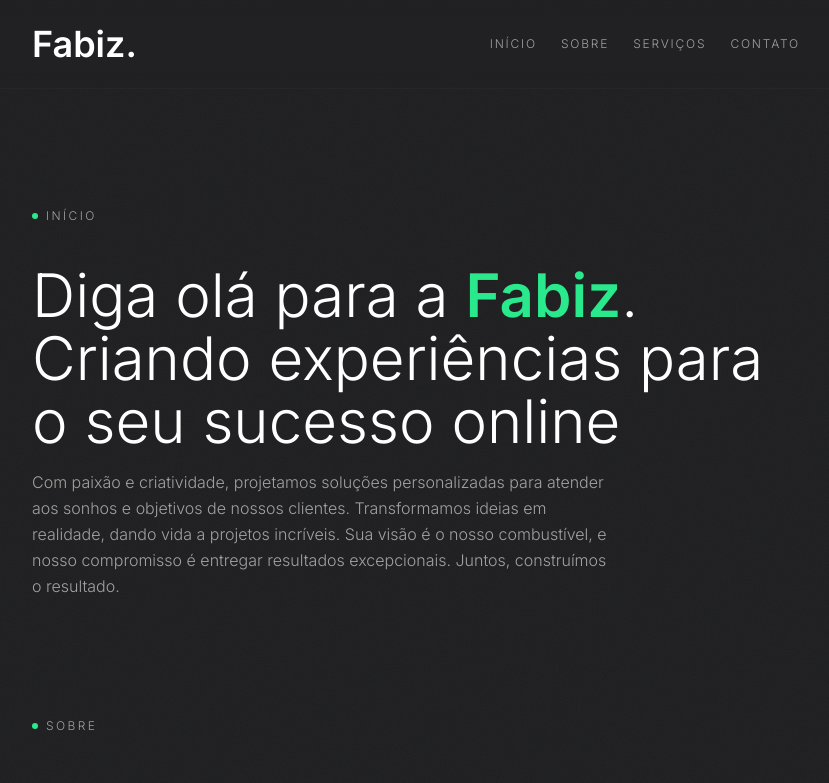
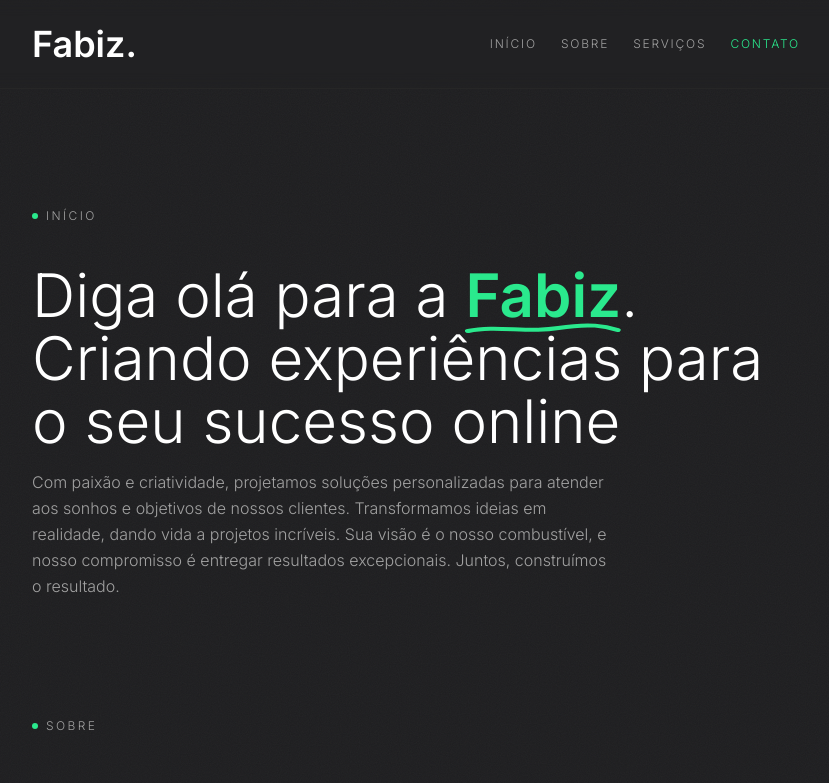
Before and after one commit to fabiovaz/fabiz, a Next.js app: page / in a window 1280 px wide. Shown: the top 783 px of the page, without its empty margins (224-1053 px from the left). Built offline with nearby package versions, Linux system fonts and the light colour scheme.

Commit message:
fix: new layout

```diff
--- a/src/app/layout.tsx
+++ b/src/app/layout.tsx
@@ -11,10 +11,29 @@ const inter = Inter({
 	weight: ["300", "600"],
 });
 
+const title = "Fabiz.";
+const description =
+	"Impulsionando o seu sucesso digital com soluções criativas e estratégicas. Transforme ideias em resultados surpreendentes. Descubra o poder da nossa abordagem!";
+
 export const metadata: Metadata = {
-	title: "Fabiz.",
-	description:
-		"Impulsionando o seu sucesso digital com soluções criativas e estratégicas. Transforme ideias em resultados surpreendentes. Descubra o poder da nossa abordagem!",
+	metadataBase: new URL("https://fabiz.com.br"),
+	title,
+	description,
+	openGraph: {
+		title,
+		description,
+		url: "/",
+		siteName: title,
+		locale: "pt_BR",
+		type: "website",
+		images: [{ url: "/fabiz.png", width: 1200, height: 630 }],
+	},
+	twitter: {
+		card: "summary_large_image",
+		title,
+		description,
+		images: ["/fabiz.png"],
+	},
 };
 
 export default function RootLayout({
--- /dev/null
+++ b/src/app/robots.ts
@@ -0,0 +1,13 @@
+import type { MetadataRoute } from "next";
+
+export const dynamic = "force-static";
+
+export default function robots(): MetadataRoute.Robots {
+	return {
+		rules: {
+			userAgent: "*",
+			allow: "/",
+		},
+		sitemap: "https://fabiz.com.br/sitemap.xml",
+	};
+}
--- /dev/null
+++ b/src/app/sitemap.ts
@@ -0,0 +1,14 @@
+import type { MetadataRoute } from "next";
+
+export const dynamic = "force-static";
+
+export default function sitemap(): MetadataRoute.Sitemap {
+	return [
+		{
+			url: "https://fabiz.com.br",
+			lastModified: new Date(),
+			changeFrequency: "monthly",
+			priority: 1,
+		},
+	];
+}
--- a/src/components/Header.tsx
+++ b/src/components/Header.tsx
@@ -1,3 +1,7 @@
+"use client";
+
+import { useEffect, useState } from "react";
+
 const navItems = [
 	{ href: "#home", label: "Início" },
 	{ href: "#about", label: "Sobre" },
@@ -6,16 +10,54 @@ const navItems = [
 ];
 
 export default function Header({ className }: Readonly<{ className?: string }>) {
+	const [activeId, setActiveId] = useState("home");
+
+	useEffect(() => {
+		const ids = navItems.map((item) => item.href.slice(1));
+
+		function handleScroll() {
+			const atBottom = window.innerHeight + window.scrollY >= document.documentElement.scrollHeight - 2;
+			if (atBottom) {
+				setActiveId(ids.at(-1)!);
+				return;
+			}
+
+			const referenceLine = window.innerHeight * 0.3;
+			let current = ids[0];
+			for (const id of ids) {
+				const section = document.getElementById(id);
+				if (section && section.getBoundingClientRect().top <= referenceLine) {
+					current = id;
+				}
+			}
+			setActiveId(current);
+		}
+
+		window.addEventListener("scroll", handleScroll, { passive: true });
+		handleScroll();
+
+		return () => window.removeEventListener("scroll", handleScroll);
+	}, []);
+
 	return (
 		<header className="sticky top-0 z-50 backdrop-blur border-b border-neutral-800">
 			<div className={`flex flex-wrap items-center justify-between gap-4 ${className ?? ""}`}>
-				<h1 className="text-3xl md:text-4xl font-semibold text-white">Fabiz.</h1>
+				<p className="text-3xl md:text-4xl font-semibold text-white">Fabiz.</p>
 				<nav className="flex flex-wrap gap-x-6 gap-y-2 text-xs uppercase tracking-[0.15em] text-neutral-400">
-					{navItems.map((item) => (
-						<a key={item.href} href={item.href} className="transition-colors hover:text-meadow">
-							{item.label}
-						</a>
-					))}
+					{navItems.map((item) => {
+						const id = item.href.slice(1);
+						const isActive = id === activeId;
+						return (
+							<a
+								key={item.href}
+								href={item.href}
+								aria-current={isActive ? "location" : undefined}
+								className={`transition-colors hover:text-meadow ${isActive ? "text-meadow" : ""}`}
+							>
+								{item.label}
+							</a>
+						);
+					})}
 				</nav>
 			</div>
 		</header>
--- a/src/components/sections/About/index.tsx
+++ b/src/components/sections/About/index.tsx
@@ -5,9 +5,9 @@ export default function About() {
 	return (
 		<Section id="about">
 			<Badge title="SOBRE" icon="about" />
-			<h1 className="pt-6 text-3xl md:text-5xl leading-tight text-white">
+			<h2 className="pt-6 text-3xl md:text-5xl leading-tight text-white">
 				Cada projeto começa com uma <span className="text-meadow">história</span> ainda melhor
-			</h1>
+			</h2>
 			<p className="max-w-xl leading-relaxed">
 				Desde o início de nossa jornada como uma empresa de soluções digitais, temos trabalhado em
 				estreita colaboração com nossos clientes, fornecendo consultoria especializada e reunindo
--- a/src/components/sections/Contact/index.tsx
+++ b/src/components/sections/Contact/index.tsx
@@ -50,9 +50,9 @@ export default function Contact() {
 	return (
 		<Section id="contact">
 			<Badge title="CONTATO" icon="contact" />
-			<h1 className="pt-6 text-3xl md:text-5xl leading-tight text-white">
+			<h2 className="pt-6 text-3xl md:text-5xl leading-tight text-white">
 				Vamos trabalhar <span className="text-meadow">juntos!</span>
-			</h1>
+			</h2>
 			<p className="max-w-xl leading-relaxed">
 				Vamos transformar sua ideia em resultado. Fale com a gente no Brasil ou em Portugal.
 			</p>
--- a/src/components/sections/Hero/index.tsx
+++ b/src/components/sections/Hero/index.tsx
@@ -6,8 +6,27 @@ export default function Hero() {
 		<Section id="home">
 			<Badge title="INÍCIO" icon="home" />
 			<h1 className="pt-6 text-4xl md:text-6xl leading-tight md:leading-[1.05] text-white">
-				Diga olá para a <span className="text-meadow font-bold">Fabiz</span>. Criando experiências
-				para o seu sucesso online
+				Diga olá para a{" "}
+				<span className="relative inline-block text-meadow font-bold">
+					Fabiz
+					<svg
+						className="absolute left-0 top-full -mt-1 h-3 w-full"
+						viewBox="0 0 100 12"
+						preserveAspectRatio="none"
+						fill="none"
+						aria-hidden="true"
+						xmlns="http://www.w3.org/2000/svg"
+					>
+						<path
+							d="M2 8 C20 2 40 10 60 5 S90 3 98 7"
+							stroke="currentColor"
+							strokeWidth="4"
+							strokeLinecap="round"
+							className="fabiz-underline"
+						/>
+					</svg>
+				</span>
+				{". Criando experiências para o seu sucesso online"}
 			</h1>
 			<p className="max-w-xl leading-relaxed">
 				Com paixão e criatividade, projetamos soluções personalizadas para atender aos sonhos e
--- a/src/components/sections/Services/index.tsx
+++ b/src/components/sections/Services/index.tsx
@@ -30,9 +30,9 @@ export default function Services() {
 	return (
 		<Section id="services">
 			<Badge title="SERVIÇOS" icon="services" />
-			<h1 className="pt-6 text-3xl md:text-5xl leading-tight text-white">
+			<h2 className="pt-6 text-3xl md:text-5xl leading-tight text-white">
 				Nossas <span className="text-meadow">especialidades</span>
-			</h1>
+			</h2>
 			<div>
 				{dataServices.map((service, i) => (
 					<CardService key={service.title} index={i + 1} title={service.title} description={service.description} />
```
Also changed, not shown: src/styles/globals.css (+19 -0 lines), public/fabiz.png (added).
